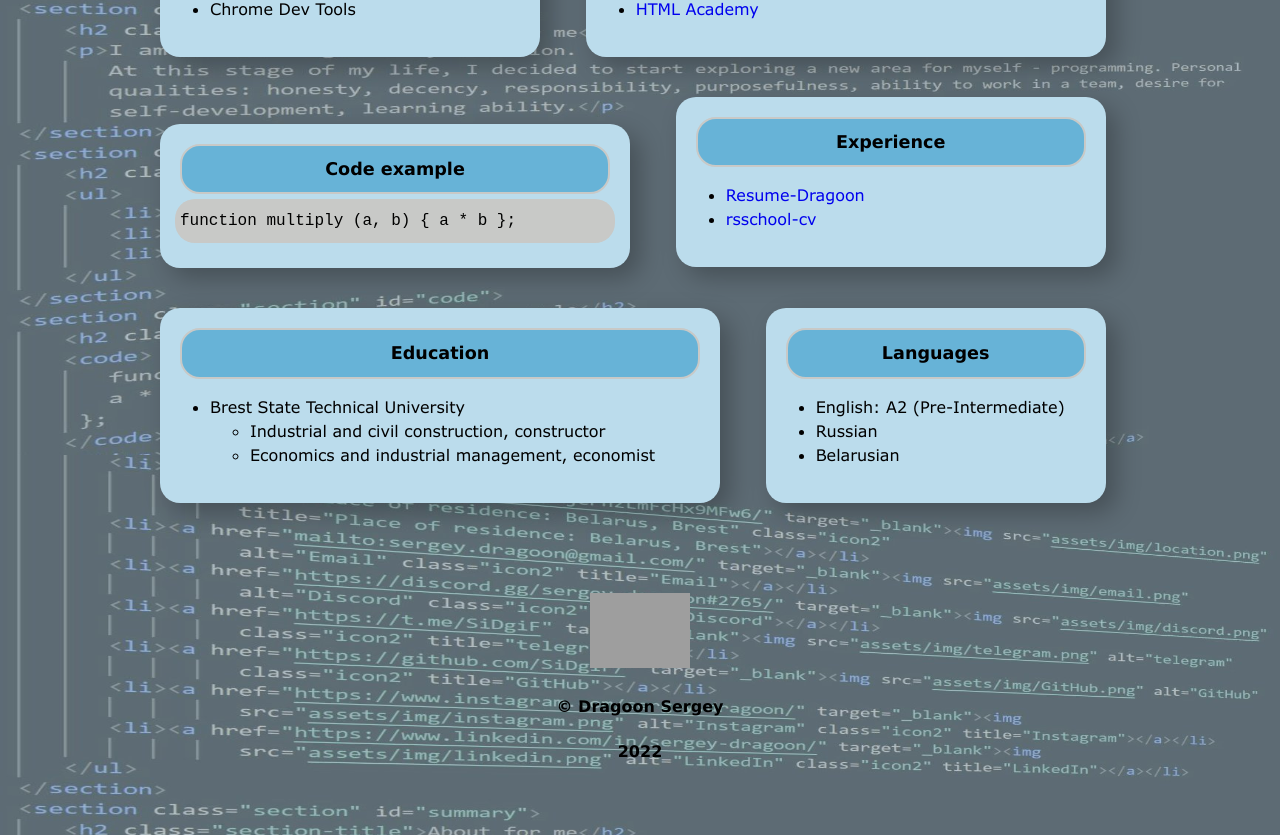
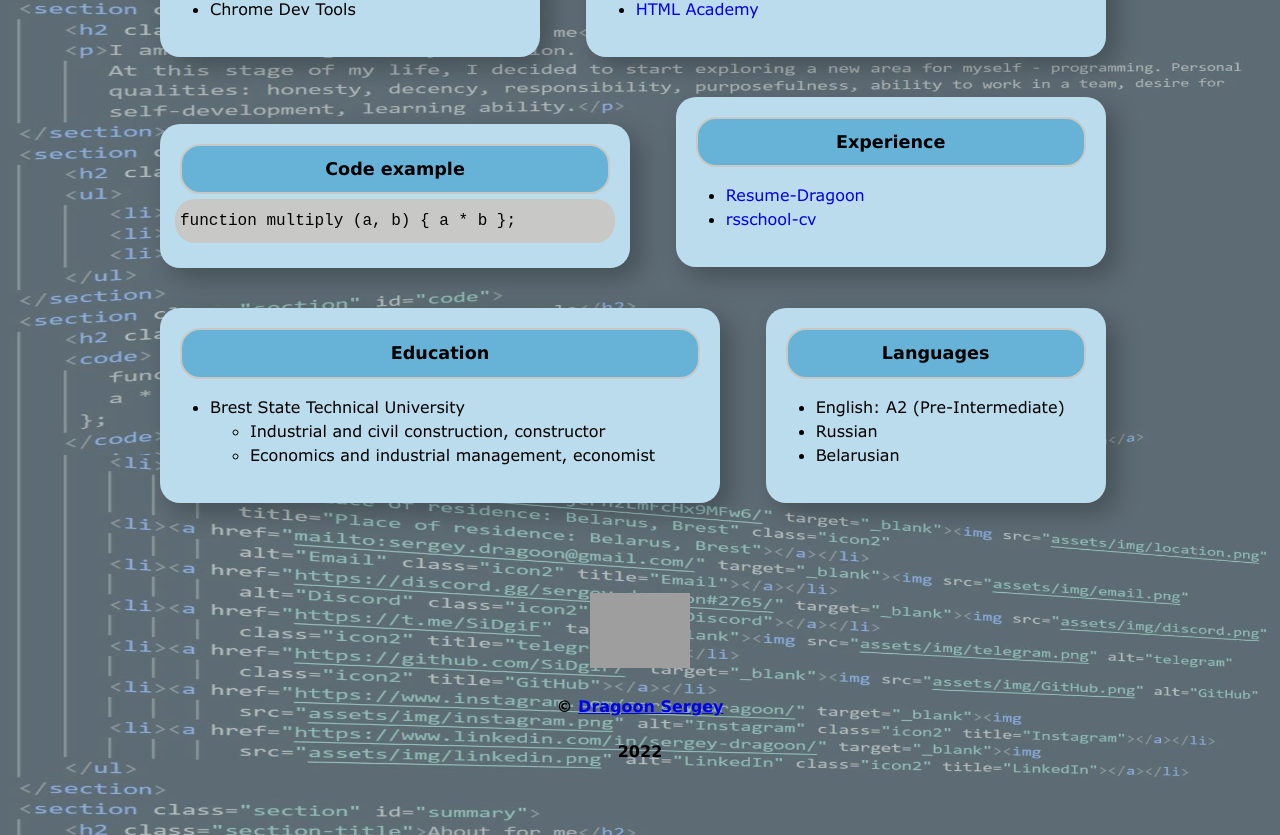
Before and after one commit to SiDgiF/rsschool-cv, a plain HTML site: page index.html in a window 1280 px wide. Shown: the part 1145-1980 px from the top of the page. Drawn offline with Linux system fonts and the light colour scheme; grey boxes are pictures that could not be loaded.

Commit message:
feat: update footer

```diff
--- a/index.html
+++ b/index.html
@@ -135,7 +135,7 @@
       <div class="container">
          <a href="https://rs.school/js/" target="_blank" title="Course «JavaScript/Front-end»"><img
                src="https://rs.school/images/rs_school_js.svg" alt="Logo RS School»" class="logo-rss"></a>
-         <h4>© Dragoon Sergey</h4>
+         <h4>© <a href="https://github.com/SiDgiF/" target="_blank">Dragoon Sergey</a></h4>
          <h4>2022</h4>
       </div>
    </footer>
```
